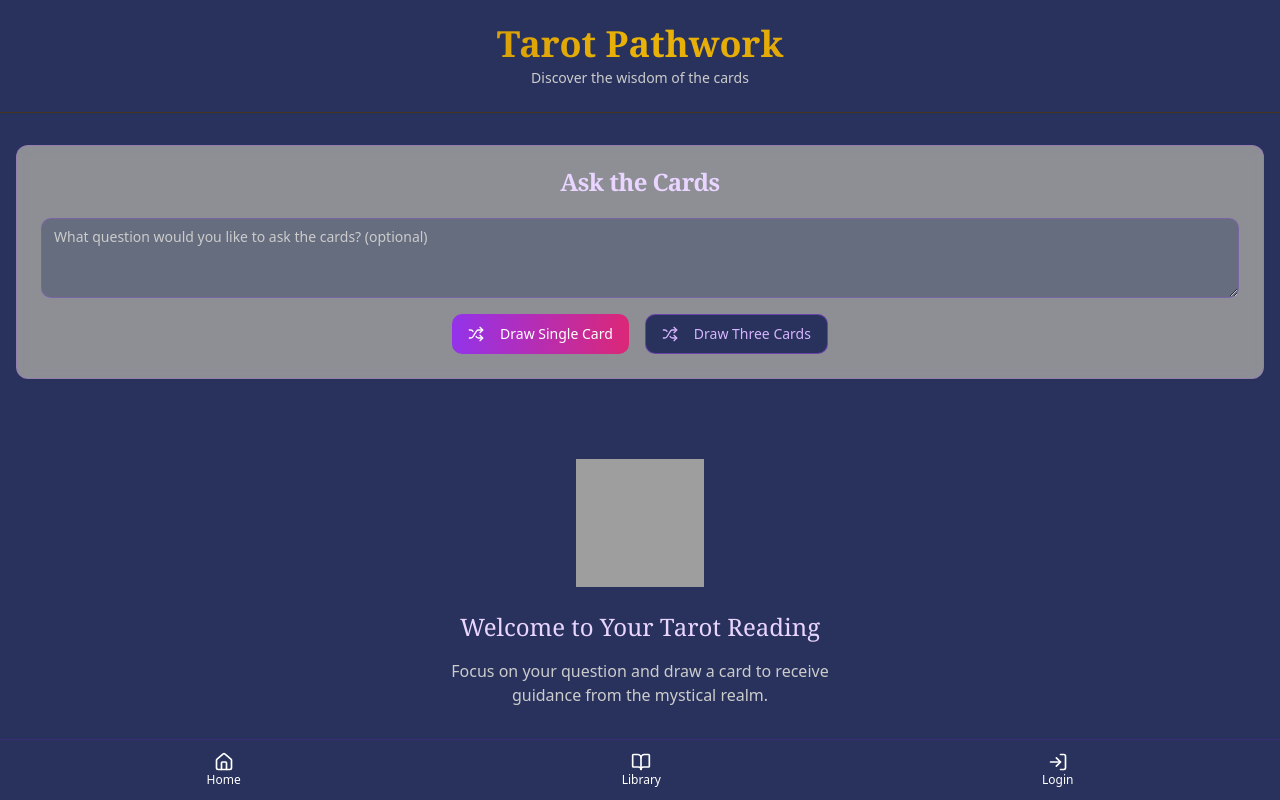
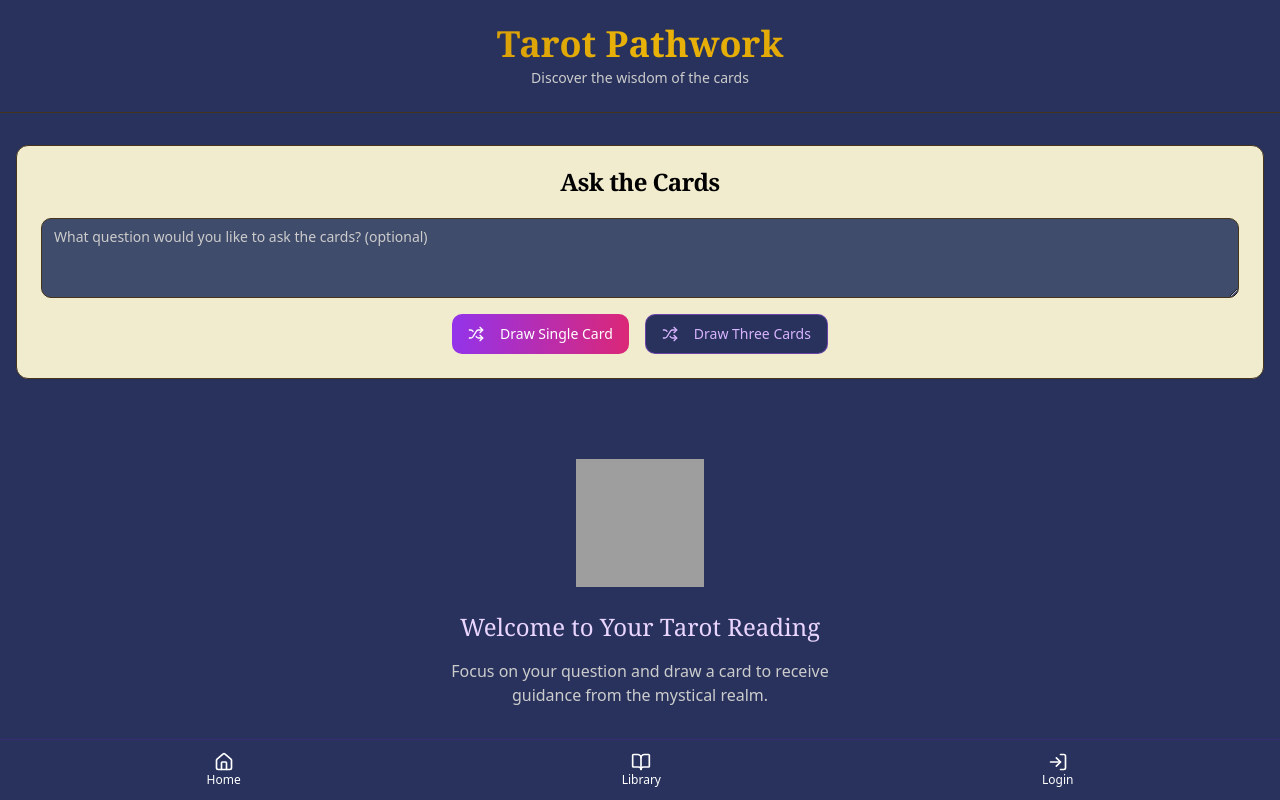
Before and after one commit to mknapp360/mystical-oracle-ai-companion, a React (Vite) app: page / in a window 1280 px wide. Shown: the top 800 px of the page. Built offline with nearby package versions, Linux system fonts and the light colour scheme; grey boxes are pictures that could not be loaded.

Commit message:
styling on CardReader

```diff
--- a/src/components/CardReader.tsx
+++ b/src/components/CardReader.tsx
@@ -154,9 +154,9 @@ export const CardReader = ({ cards, user }: CardReaderProps) => {
   return (
     <div className="space-y-8">
       {/* Question Input */}
-      <Card className="border-purple-500/30 bg-card/50 backdrop-blur-sm">
+      <Card className="border-border bg-card backdrop-blur-sm">
         <CardHeader>
-          <CardTitle className="font-serif text-center text-purple-200">
+          <CardTitle className="font-serif text-center text-black">
             Ask the Cards
           </CardTitle>
         </CardHeader>
@@ -165,7 +165,7 @@ export const CardReader = ({ cards, user }: CardReaderProps) => {
             placeholder="What question would you like to ask the cards? (optional)"
             value={question}
             onChange={(e) => setQuestion(e.target.value)}
-            className="bg-muted/50 border-purple-500/30 min-h-[80px]"
+            className="bg-muted border-border min-h-[80px]"
           />
 
           <div className="flex flex-col sm:flex-row gap-4 justify-center">
--- a/src/index.css
+++ b/src/index.css
@@ -18,13 +18,16 @@
     --popover: #46351D;
     --popover-foreground: 0 0% 100%;
 
+    --title: #ff8c42;
+    --title-foreground: 0 0% 100%;
+
     --primary: #a16207;               /* #a16207 for headers */
     --primary-foreground: 0 0% 100%;
 
     --secondary: 39 100% 20%;
     --secondary-foreground: 0 0% 100%;
 
-    --muted: 226 25% 35%;
+    --muted: #f6f3df;
     --muted-foreground: 0 0% 80%;
 
     --accent: 45 100% 70%;
```
